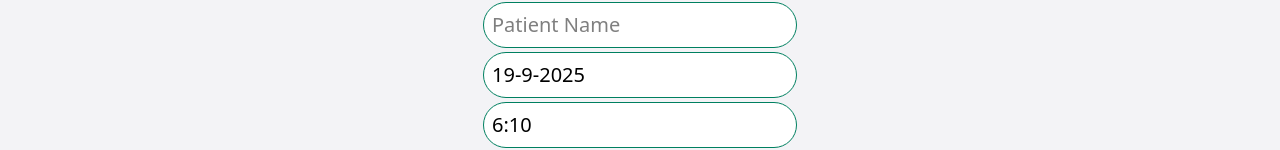
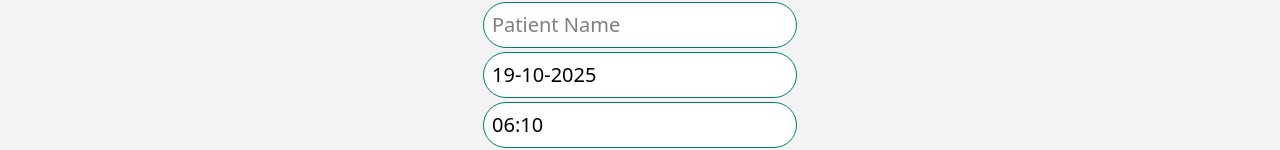
Before and after one commit to ishaan-chaturvedi1/Blood-Pressure-Data-Maintainer, a React (Vite) app: page / in a window 1280 px wide. Shown: the part 270-420 px from the top of the page. Built offline with nearby package versions, Linux system fonts and the light colour scheme.

Commit message:
corrected the date functionality

```diff
--- a/src/components/Home.jsx
+++ b/src/components/Home.jsx
@@ -11,8 +11,8 @@ const Home = () => {
   const [diastolic_pressure, set_diastolic] = useState();
   const [pulse, setpulse] = useState();
   const [patientname, setpatientname] = useState();
-  const [date, setdate] = useState(`${String(date_actual.getDate())}-${String(date_actual.getMonth())}-${String(date_actual.getFullYear())}`);
-  const [Time, setTime] = useState(`${String(date_actual.getHours())}:${String(date_actual.getMinutes())}`);
+  const [date, setdate] = useState(`${String(date_actual.getDate()).padStart(2,"0")}-${String(date_actual.getMonth()+1).padStart(2, "0")}-${String(date_actual.getFullYear())}`);
+  const [Time, setTime] = useState(`${String(date_actual.getHours()).padStart(2,"0")}:${String(date_actual.getMinutes()).padStart(2,"0")}`);
 
   useEffect(() => {
     let value = localStorage.getItem("readings")
```
